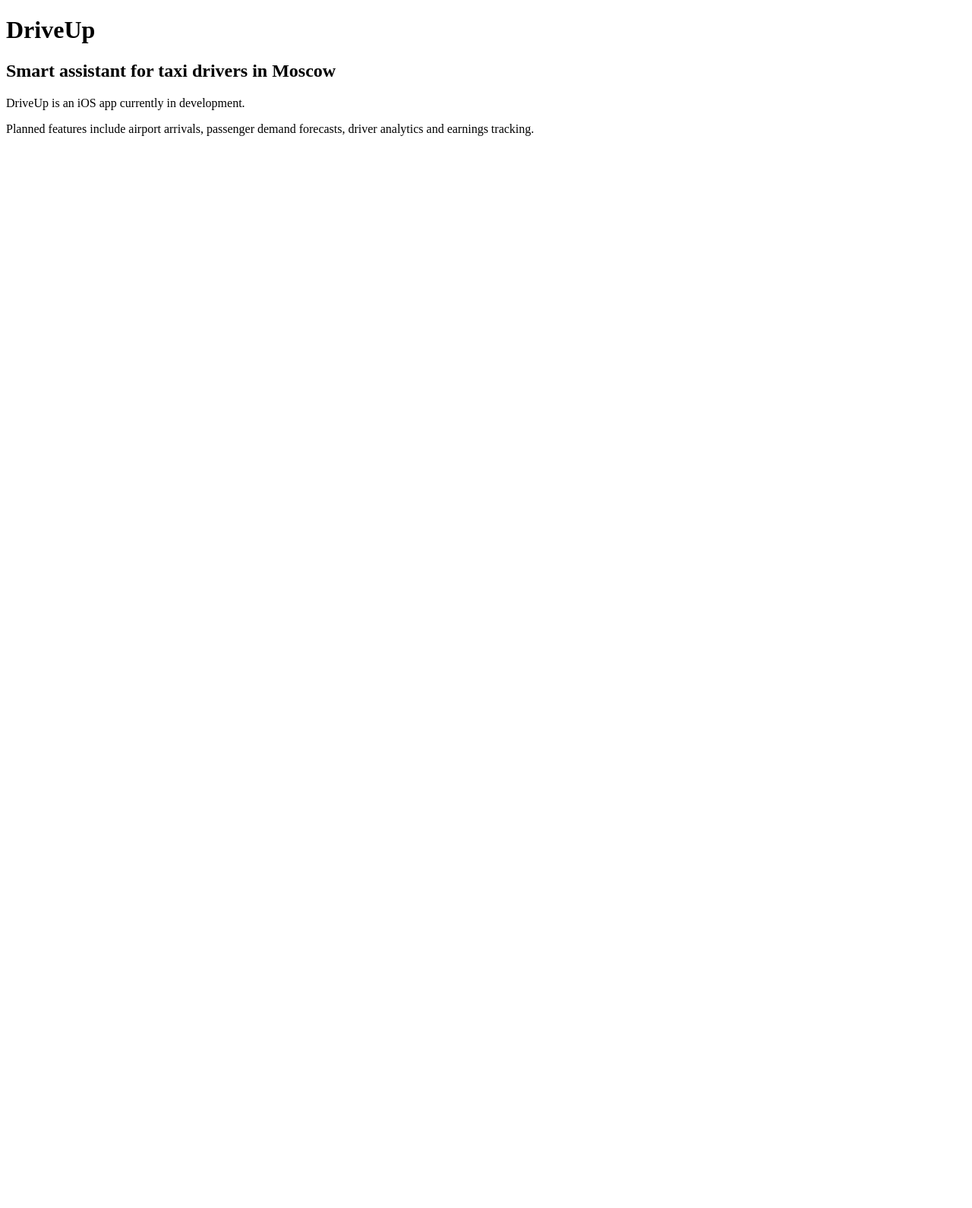
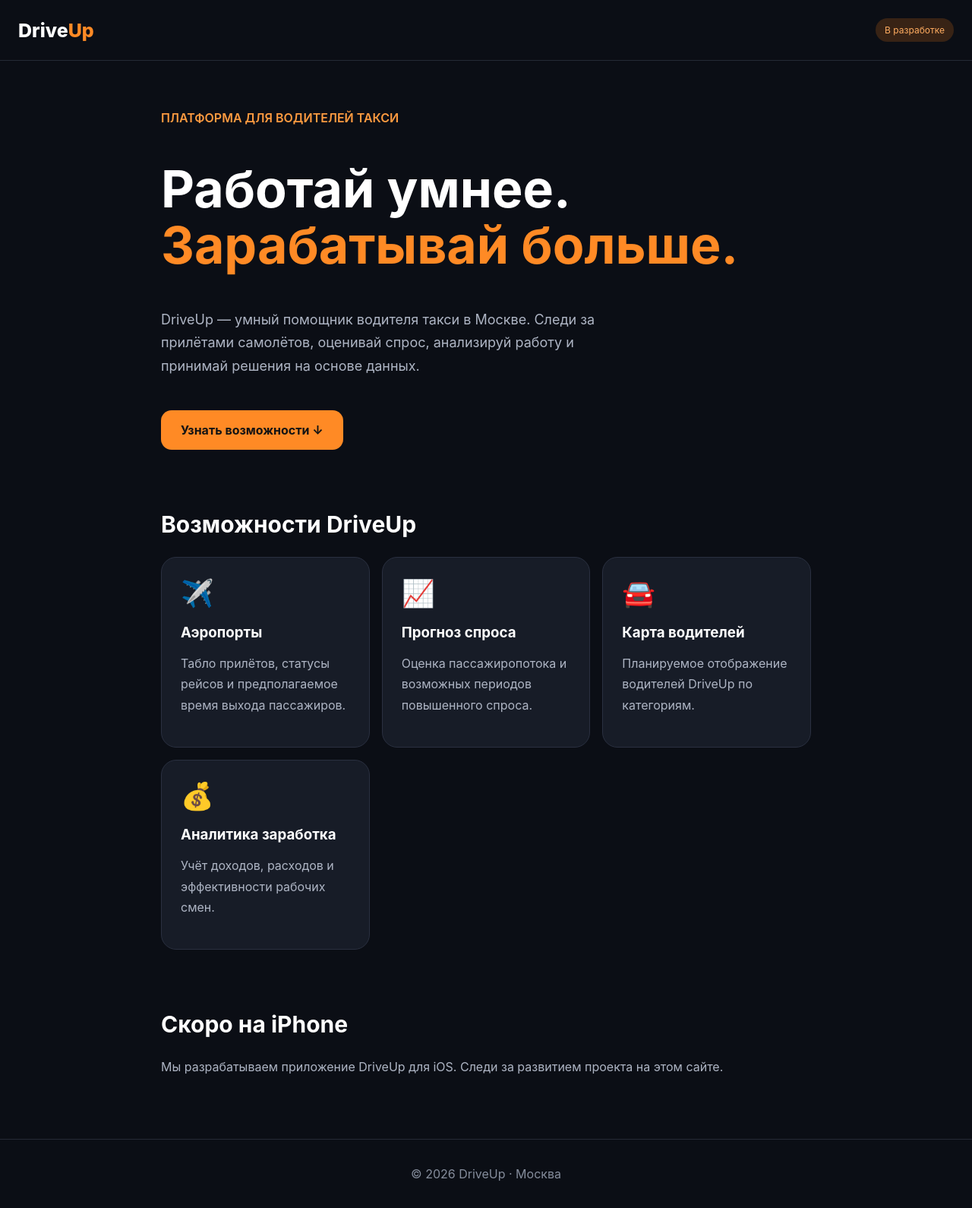
Before and after one commit to dava-driveup/dava-driveup.github.io, a plain HTML site: page index.html in a window 1280 px wide. Shown: the whole page at 76% size. Before the commit the page ends 800 px from the top, so only its background shows below. Drawn offline with Linux system fonts and the light colour scheme.

Commit message:
Update index.html

```diff
--- a/index.html
+++ b/index.html
@@ -1,17 +1,118 @@
 
 <!DOCTYPE html>
-<html lang="en">
+<html lang="ru">
 <head>
   <meta charset="UTF-8">
   <meta name="viewport" content="width=device-width, initial-scale=1">
-  <title>DriveUp — Driver Assistant</title>
+  <title>DriveUp — Умный помощник водителя</title>
+  <style>
+    * { box-sizing: border-box; }
+    body {
+      margin: 0;
+      background: #0b0e15;
+      color: white;
+      font-family: -apple-system, BlinkMacSystemFont, "Segoe UI", sans-serif;
+    }
+    header {
+      padding: 24px;
+      display: flex;
+      justify-content: space-between;
+      align-items: center;
+      border-bottom: 1px solid #252a35;
+    }
+    .logo { font-size: 25px; font-weight: 800; }
+    .logo span { color: #ff8a25; }
+    .tag {
+      color: #ffac60;
+      background: #382315;
+      padding: 8px 12px;
+      border-radius: 20px;
+      font-size: 12px;
+    }
+    main { max-width: 900px; margin: auto; padding: 65px 22px; }
+    .eyebrow { color: #ff9b40; font-weight: 600; }
+    h1 { font-size: clamp(38px, 8vw, 68px); line-height: 1.1; }
+    h1 span { color: #ff8a25; }
+    p { color: #aeb5c4; line-height: 1.7; }
+    .intro { font-size: 18px; max-width: 620px; }
+    .button {
+      display: inline-block;
+      margin-top: 25px;
+      padding: 16px 26px;
+      border-radius: 14px;
+      background: #ff8a25;
+      color: #141414;
+      text-decoration: none;
+      font-weight: 700;
+    }
+    h2 { margin-top: 80px; font-size: 30px; }
+    .grid {
+      display: grid;
+      grid-template-columns: repeat(auto-fit, minmax(230px, 1fr));
+      gap: 16px;
+      margin-top: 25px;
+    }
+    .card {
+      padding: 25px;
+      border-radius: 20px;
+      background: #171c27;
+      border: 1px solid #2a3040;
+    }
+    .emoji { font-size: 35px; }
+    .card h3 { margin-bottom: 8px; }
+    footer {
+      text-align: center;
+      padding: 35px 20px;
+      border-top: 1px solid #252a35;
+      color: #858d9c;
+    }
+  </style>
 </head>
 <body>
-  <h1>DriveUp</h1>
-  <h2>Smart assistant for taxi drivers in Moscow</h2>
-  <p>DriveUp is an iOS app currently in development.</p>
-  <p>Planned features include airport arrivals,
-  passenger demand forecasts, driver analytics
-  and earnings tracking.</p>
+  <header>
+    <div class="logo">Drive<span>Up</span></div>
+    <div class="tag">В разработке</div>
+  </header>
+
+  <main>
+    <div class="eyebrow">ПЛАТФОРМА ДЛЯ ВОДИТЕЛЕЙ ТАКСИ</div>
+    <h1>Работай умнее.<br><span>Зарабатывай больше.</span></h1>
+    <p class="intro">
+      DriveUp — умный помощник водителя такси в Москве.
+      Следи за прилётами самолётов, оценивай спрос,
+      анализируй работу и принимай решения на основе данных.
+    </p>
+
+    <a class="button" href="#features">Узнать возможности ↓</a>
+
+    <h2 id="features">Возможности DriveUp</h2>
+    <div class="grid">
+      <div class="card">
+        <div class="emoji">✈️</div>
+        <h3>Аэропорты</h3>
+        <p>Табло прилётов, статусы рейсов и предполагаемое время выхода пассажиров.</p>
+      </div>
+      <div class="card">
+        <div class="emoji">📈</div>
+        <h3>Прогноз спроса</h3>
+        <p>Оценка пассажиропотока и возможных периодов повышенного спроса.</p>
+      </div>
+      <div class="card">
+        <div class="emoji">🚘</div>
+        <h3>Карта водителей</h3>
+        <p>Планируемое отображение водителей DriveUp по категориям.</p>
+      </div>
+      <div class="card">
+        <div class="emoji">💰</div>
+        <h3>Аналитика заработка</h3>
+        <p>Учёт доходов, расходов и эффективности рабочих смен.</p>
+      </div>
+    </div>
+
+    <h2>Скоро на iPhone</h2>
+    <p>Мы разрабатываем приложение DriveUp для iOS. Следи за развитием проекта на этом сайте.</p>
+  </main>
+
+  <footer>© 2026 DriveUp · Москва</footer>
 </body>
 </html>
```
